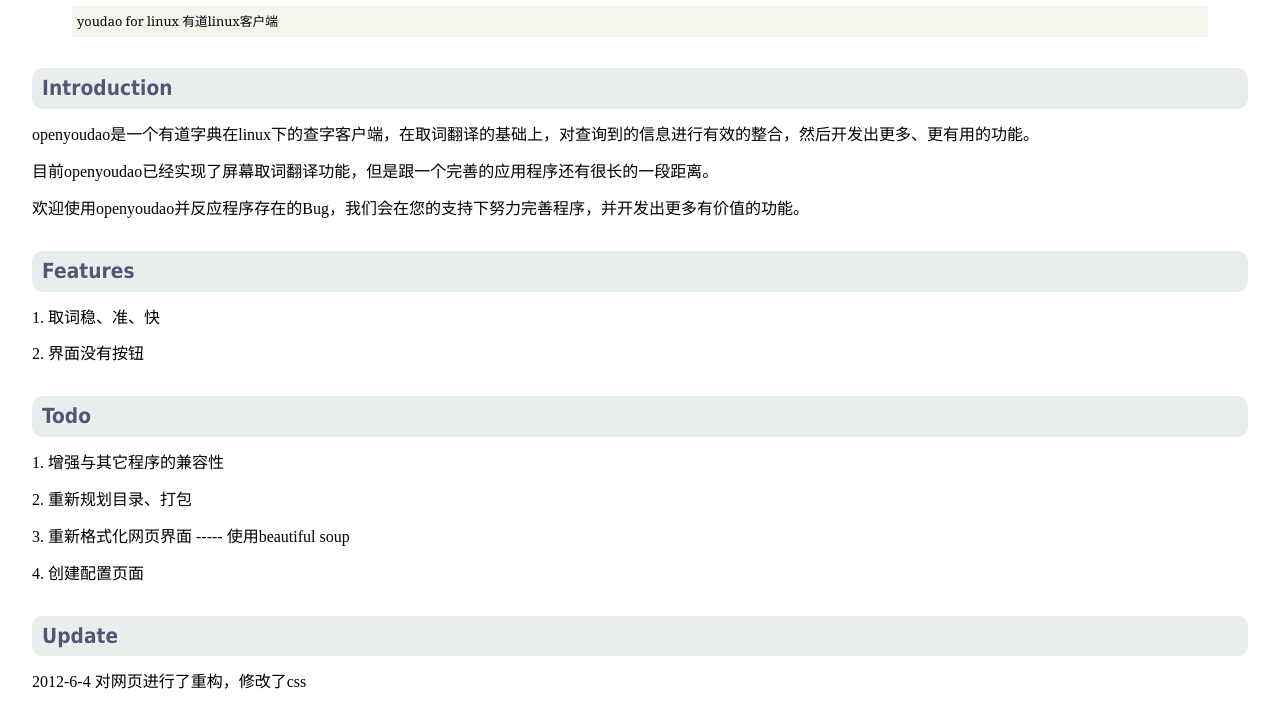
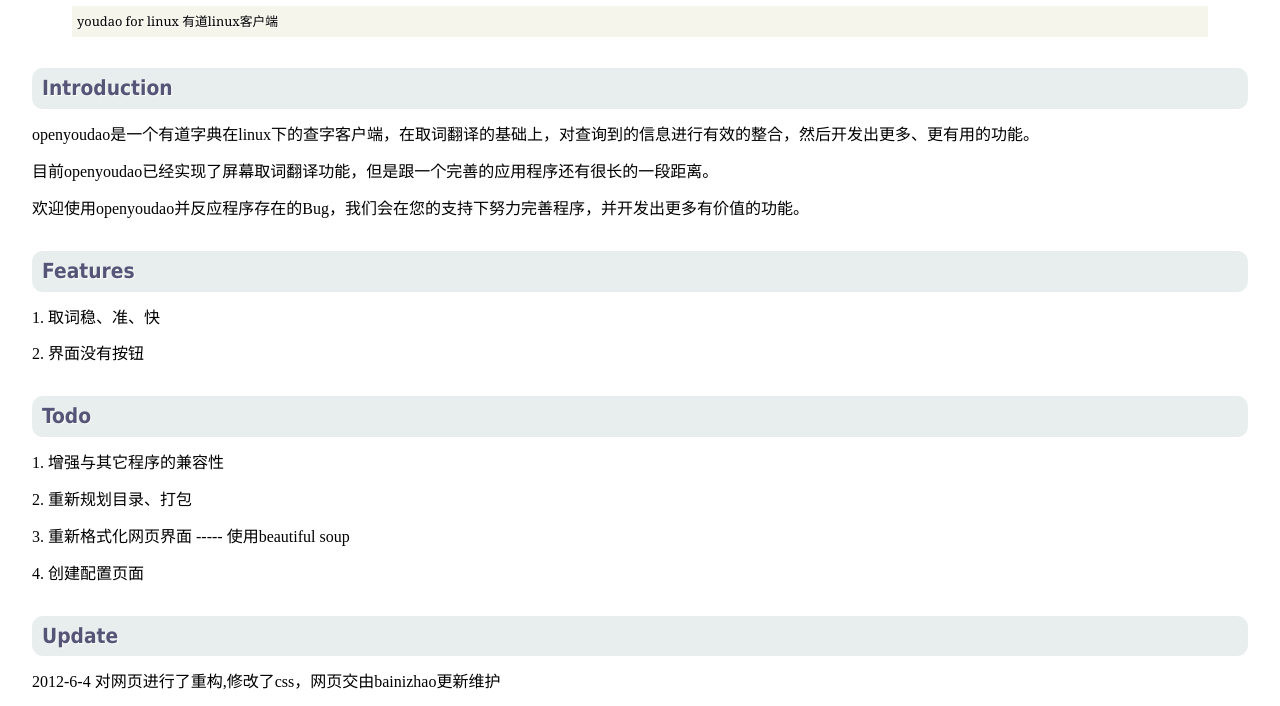
Before and after one commit to justzx2011/openyoudao, a plain HTML site: page web/index.html in a window 1280 px wide. Shown: the part 85-791 px from the top of the page. Drawn offline with Linux system fonts and the light colour scheme.

Commit message:
更新了主页

```diff
--- a/web/index.html
+++ b/web/index.html
@@ -44,8 +44,7 @@
 <p> 4. 创建配置页面</p>
 
 <h3>Update</h3>
-
-<p> 2012-6-4   对网页进行了重构，修改了css</p>
+<p> 2012-6-4   对网页进行了重构,修改了css，网页交由bainizhao更新维护</p>
 <p> 2012-6-3   为界面添加了滚动条</p>
 <p> 2012-6-1   修正了段错误</p>
 <p> 2012-5-30  修正了一些Bug,项目可以正常使用,正式命名为openyoudao</p>
```
